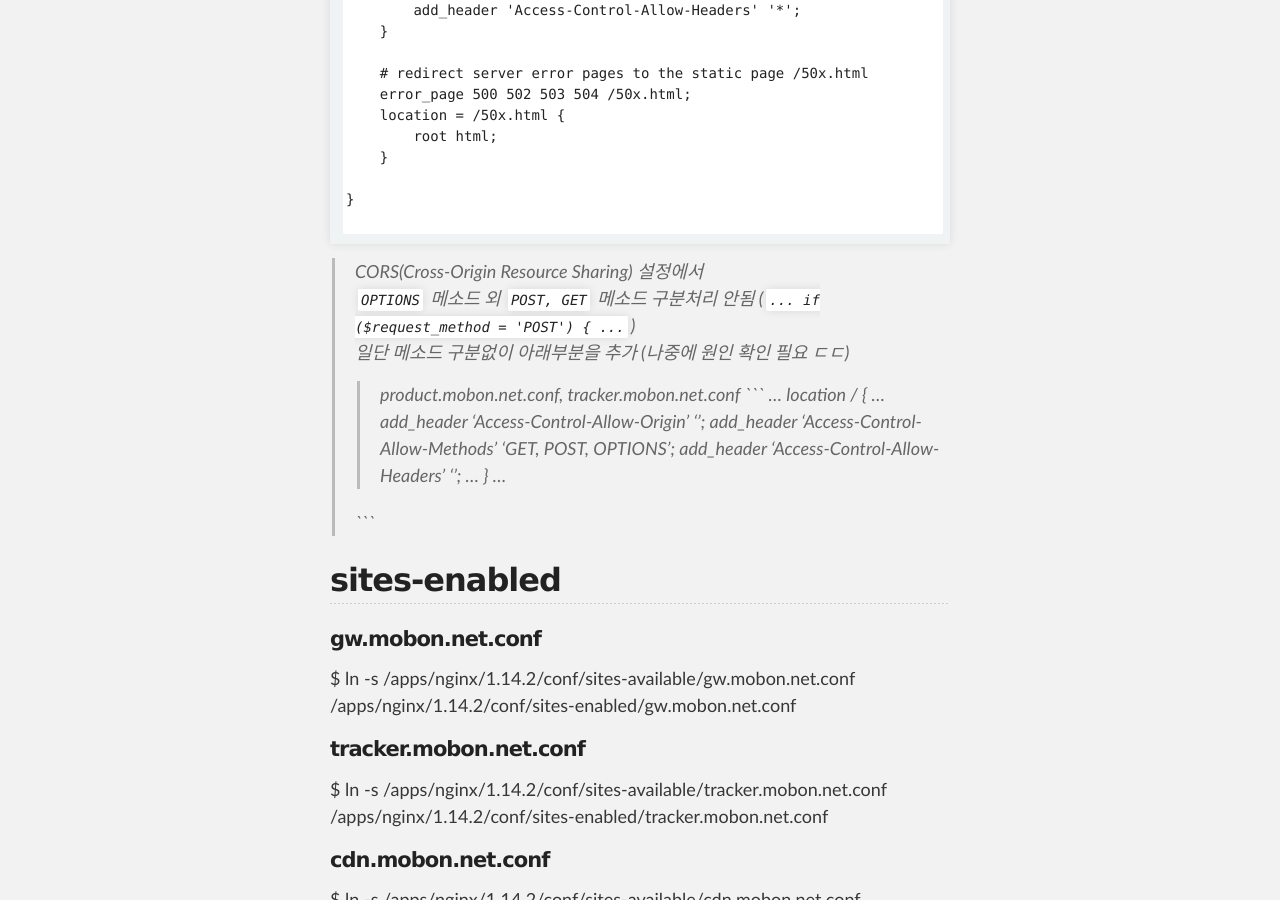
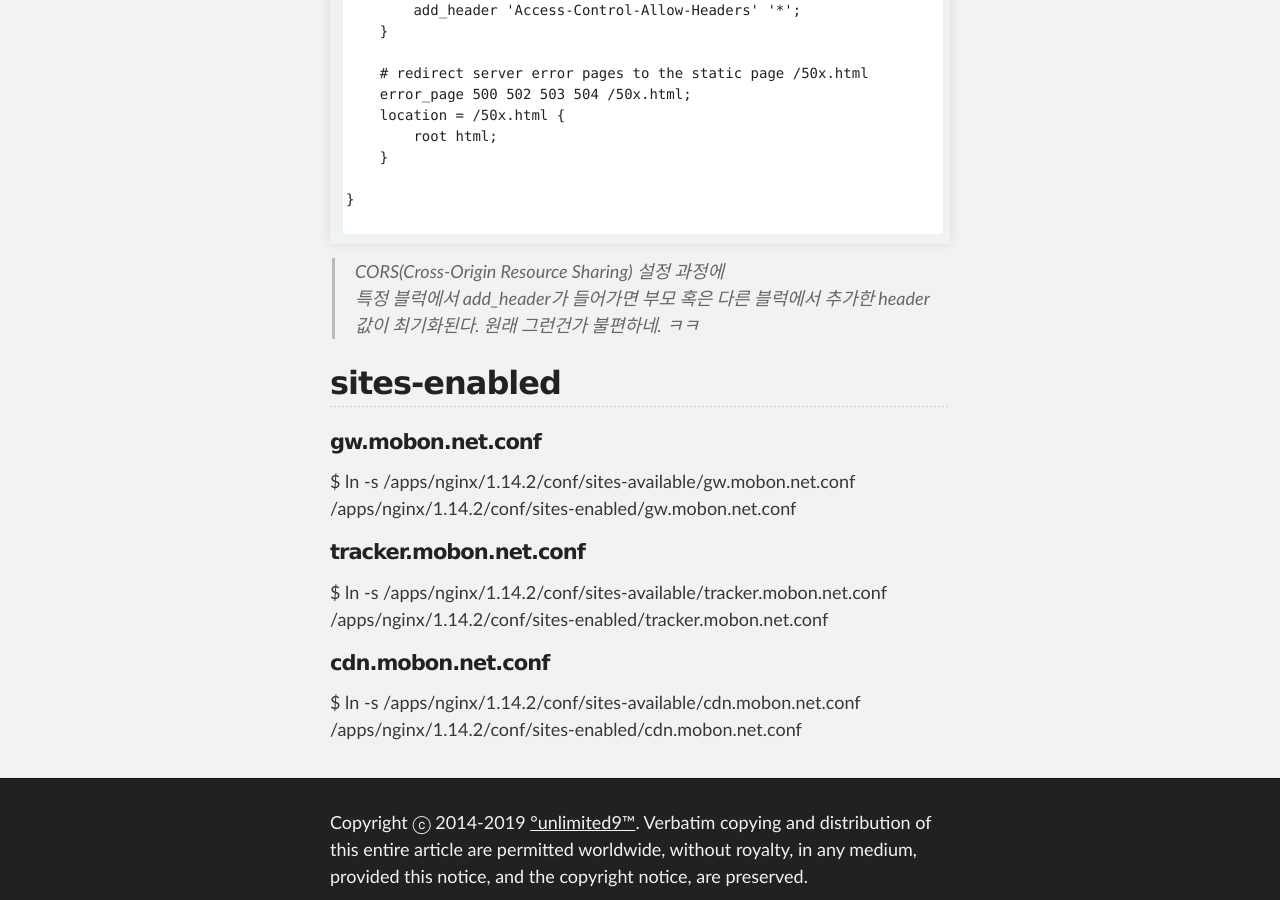
Before and after one commit to unlimited9/unlimited9.github.com, a Jekyll site: the page built from reference.notes/TA/nginx/configuration.sample.md, in a window 1280 px wide and 900 px high, scrolled down 13974 px. Built offline with Jekyll 4.4.1, drawn with Linux system fonts in a browser that asks for light colours; our own code applies the rules of GitHub Pages for plain Markdown files.

Commit message:
Update configuration.sample.md

````diff
--- a/reference.notes/TA/nginx/configuration.sample.md
+++ b/reference.notes/TA/nginx/configuration.sample.md
@@ -600,22 +600,8 @@ server {
 
 ```
 
-> CORS(Cross-Origin Resource Sharing) 설정에서
->`OPTIONS` 메소드 외 `POST, GET` 메소드 구분처리 안됨 (`... if ($request_method = 'POST') { ...`)
->일단 메소드 구분없이 아래부분을 추가 (나중에 원인 확인 필요 ㄷㄷ)
-> >product.mobon.net.conf, tracker.mobon.net.conf
->```
->...
->    location / {
->        ...
->        add_header 'Access-Control-Allow-Origin' '*';
->        add_header 'Access-Control-Allow-Methods' 'GET, POST, OPTIONS';
->        add_header 'Access-Control-Allow-Headers' '*';
->        ...
->    }
->...
->
->```
+>CORS(Cross-Origin Resource Sharing) 설정 과정에
+>특정 블럭에서 add_header가 들어가면 부모 혹은 다른 블럭에서 추가한 header 값이 최기화된다. 원래 그런건가 불편하네. ㅋㅋ
 
 ## sites-enabled
 
````
